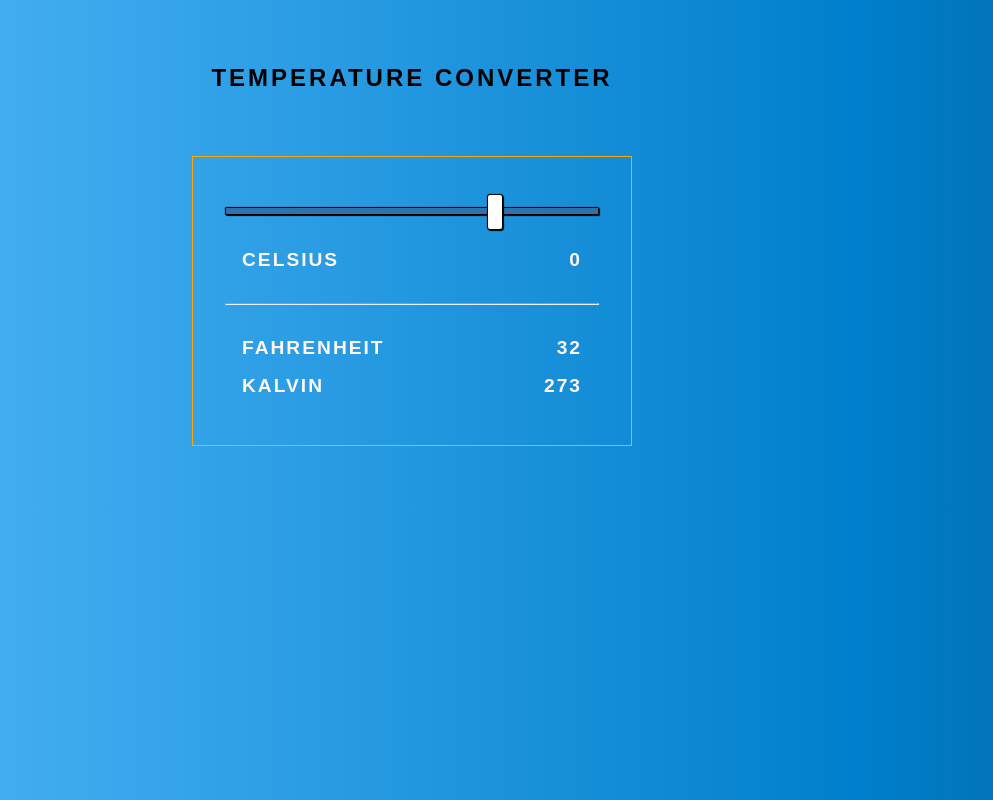
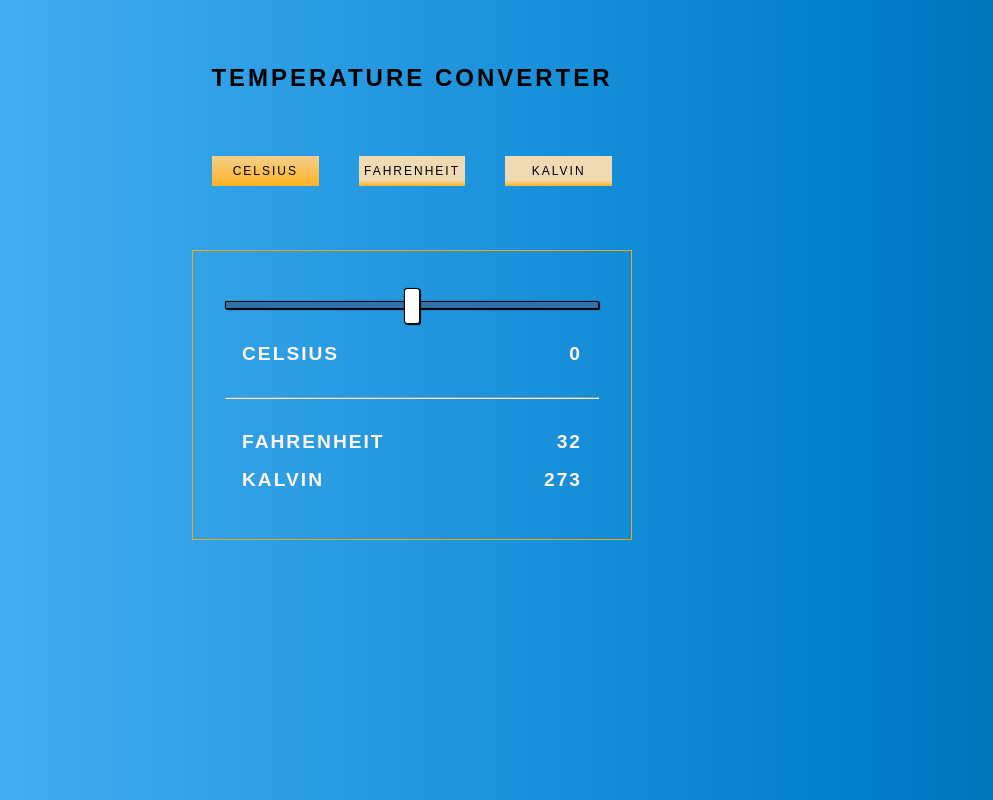
Before and after one commit to adamorlowskipoland/js-temperature-converter, a plain HTML site: page index.html in a window 1280 px wide. Shown: the whole page, without its empty margins (228-1221 px from the left). Drawn offline with Linux system fonts and the light colour scheme.

Commit message:
add temp options button

```diff
--- a/index.html
+++ b/index.html
@@ -10,8 +10,14 @@
 <body>
     <div class="wrapper">
         <h2 class="title">Temperature Converter</h2>
+        <div class="btn-wrapper">
+            <button class="btn btn-active">Celsius</button>
+            <button class="btn">Fahrenheit</button>
+            <button class="btn">Kalvin</button>
+        </div>
+
         <form action="" class="form" id="form">
-            <input type="range" min="-273" max="100" value="0" id="celsius" class="input" placeholder="Put temp in celsius">
+            <input type="range" min="-100" max="100" value="0" id="celsius" class="input" placeholder="Put temp in celsius">
             <h3 class="temp-name">Celsius<span class="temp-value" id="celsiusValue"></span></h3>
 
             <hr>
--- a/style.css
+++ b/style.css
@@ -19,6 +19,35 @@ body {
 .title {
     letter-spacing: 3px;
     margin: 4rem auto;
+}
+
+.btn-wrapper {
+    width: 440px;
+    margin: 0 auto;
+    display: flex;
+}
+.btn {
+    text-transform: uppercase;
+    margin: 0 20px;
+    flex: 1;
+    letter-spacing: 2px;
+    font-size: 12px;
+    padding: 8px 0;
+    border: none;
+    color: black;
+    cursor: pointer;
+    background: #efdab3; /* For browsers that do not support gradients */
+    background: -webkit-linear-gradient(#efdab3 80%, #ffb224); /* For Safari 5.1 to 6.0 */
+    background: -o-linear-gradient(#efdab3 80%, #ffb224); /* For Opera 11.1 to 12.0 */
+    background: -moz-linear-gradient(#efdab3 80%, #ffb224); /* For Firefox 3.6 to 15 */
+    background: linear-gradient(#efdab3 80%, #ffb224); /* Standard syntax */
+}
+.btn-active {
+    background: #ffb224; /* For browsers that do not support gradients */
+    background: -webkit-linear-gradient(#f3cf8c, #ffb224); /* For Safari 5.1 to 6.0 */
+    background: -o-linear-gradient(#f3cf8c, #ffb224); /* For Opera 11.1 to 12.0 */
+    background: -moz-linear-gradient(#f3cf8c, #ffb224); /* For Firefox 3.6 to 15 */
+    background: linear-gradient(#f3cf8c, #ffb224); /* Standard syntax */
 }
 
 .form {
```
